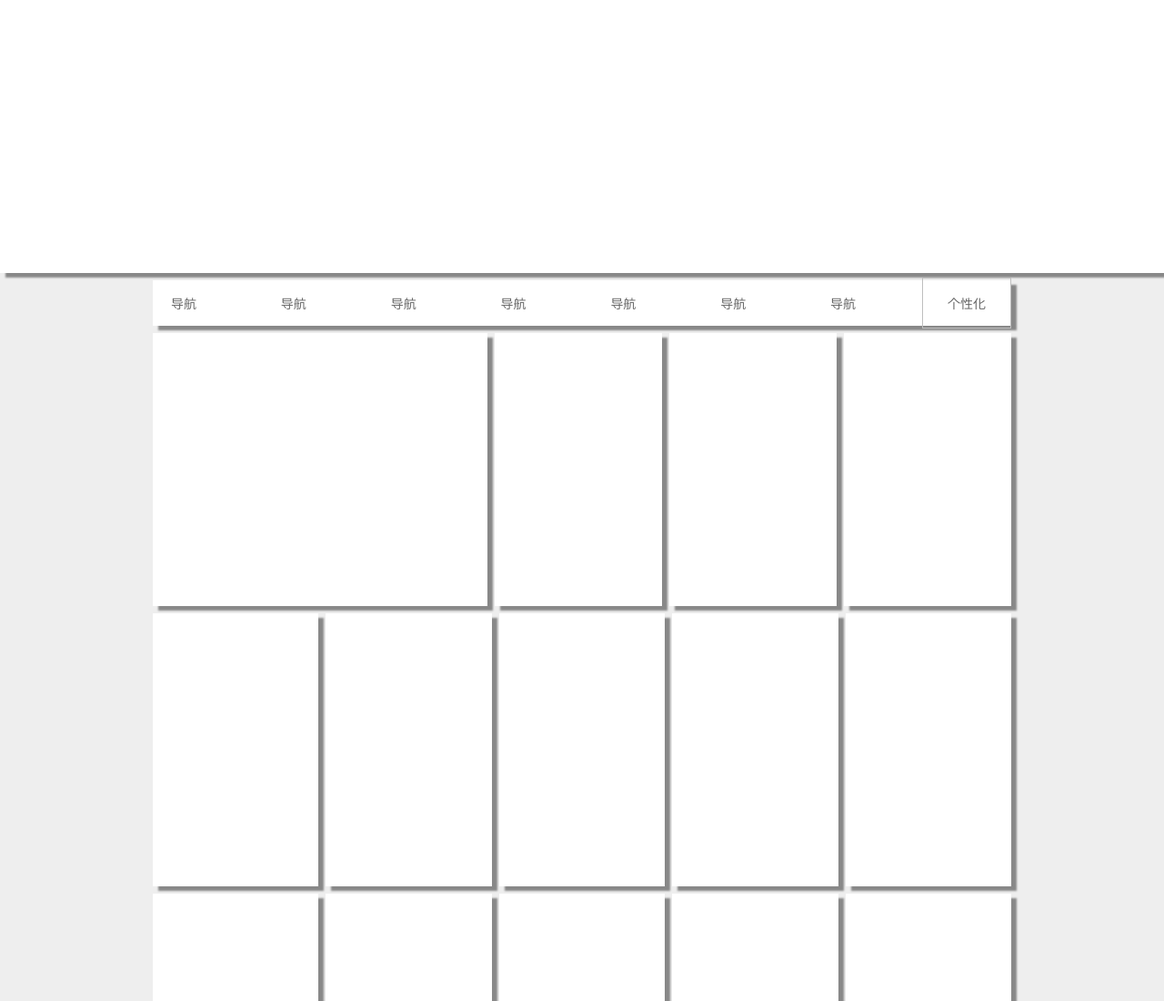
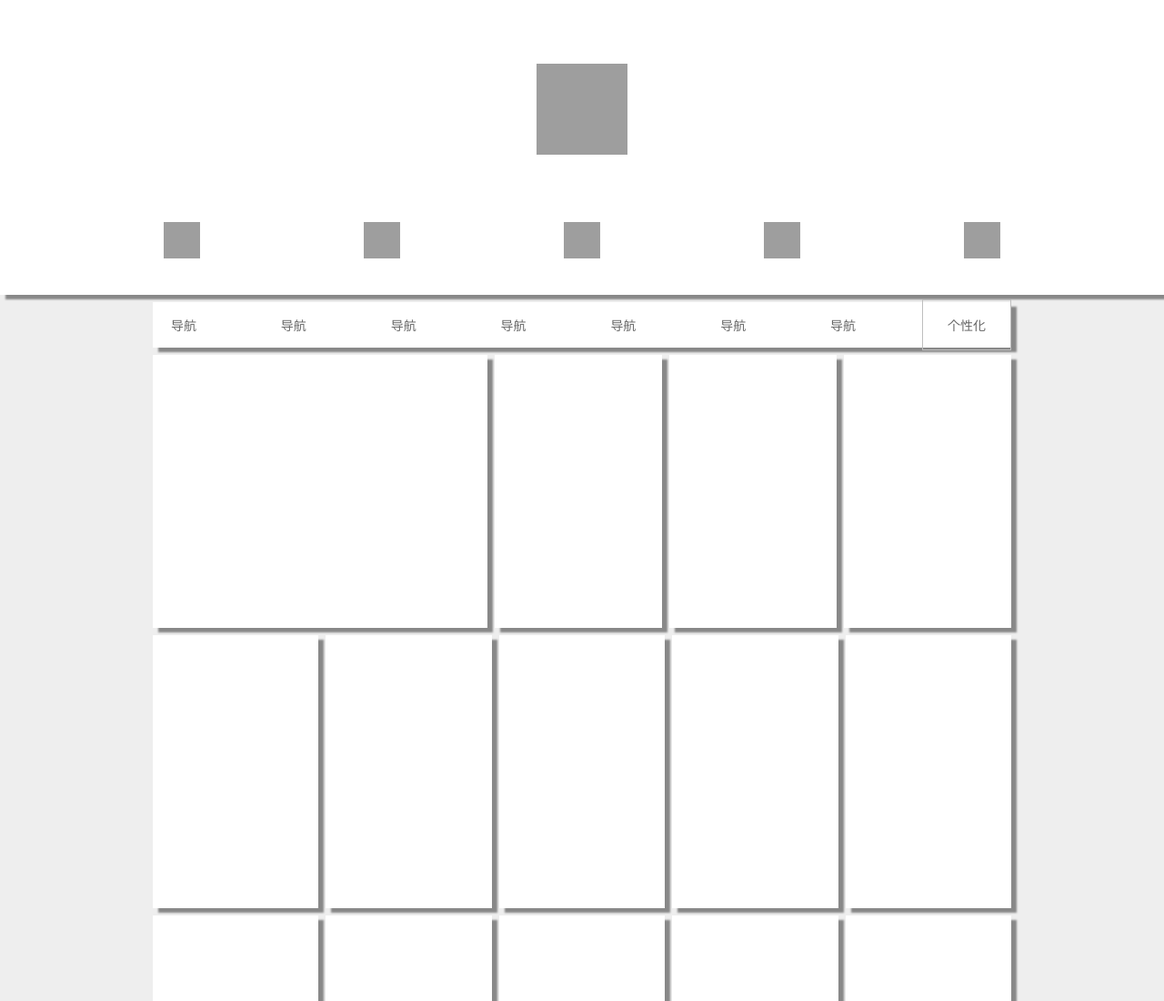
Before and after one commit to JIUR123/jiur, a plain HTML site: page index.html in a window 1280 px wide. Shown: the top 1100 px of the page at 91% size. Drawn offline with Linux system fonts and the light colour scheme; grey boxes are pictures that could not be loaded.

Commit message:
Add files via upload

```diff
--- a/index.html
+++ b/index.html
@@ -4,12 +4,11 @@
     <meta charset="UTF-8" />
     <meta http-equiv="X-UA-Compatible" content="IE=edge" />
     <meta name="viewport" content="width=device-width, initial-scale=1.0" />
-    <title>flex 网页</title>
+    <title>jiur</title>
     <style>
       body {
         margin: 0;
         background-color: #eee;
-        height: 100vh;
         height: 100%;
       }
       * {
@@ -57,7 +56,67 @@
   </head>
   <body class="flex column">
     <!-- 头部栏 -->
-    <div class="baiSe yinying flex" style="height: 300px"></div>
+    <div class="baiSe yinying flex1" style="height: 300px">
+      <!-- 头像栏 -->
+      <div class="flex center" style="padding: 70px; justify-content: center">
+        <a href="https://jiur123.github.io/jiur/one.html">
+          <img
+            src="https://s1.ax1x.com/2022/07/03/j8guEn.jpg"
+            alt="头像"
+            height="100px"
+            width="100px"
+        /></a>
+      </div>
+      <!-- 小框 -->
+      <div class="flex" style="height: 80px; justify-content: space-evenly">
+        <a href="https://www.iqiyi.com/"
+          ><div>
+            <img
+              src="https://img.tukuppt.com/png_preview/00/11/32/wnpEHC72bf.jpg!/fw/780"
+              alt="爱奇艺"
+              height="40px"
+              width="40px"
+            /></div
+        ></a>
+        <a
+          href="https://uland.taobao.com/sem/tbsearch?refpid=mm_26632360_8858797_29866178&keyword=%E6%98%A5%E5%AD%A3%E6%9C%8D%E9%A5%B0&clk1=e5c6e3102235275896a3e42b7af36414&upsId=e5c6e3102235275896a3e42b7af36414"
+          ><div>
+            <img
+              src="https://ts1.cn.mm.bing.net/th/id/R-C.d49459a4d41c2dd9be0d37efb6806349?rik=SIjmAu0JPBDh7w&riu=http%3a%2f%2fp1.itc.cn%2fq_70%2fimages03%2f20201229%2f2998843396b647a5874d30c3d80d678f.png&ehk=105kNnyoDRvI0uLndYoWtHadMrtn%2fzA07dE%2bKNwOzTE%3d&risl=&pid=ImgRaw&r=0"
+              alt="淘宝"
+              height="40px"
+              width="40px"
+            /></div
+        ></a>
+        <a href="https://m.weibo.cn/"
+          ><div>
+            <img
+              src="https://ts1.cn.mm.bing.net/th/id/R-C.e7d7a330c2c32e9c173447ef771e20a6?rik=uz4ezVlmwoiBKw&riu=http%3a%2f%2fwww.kuaipng.com%2fUploads%2fpic%2fw%2f2018%2f09-11%2f47431%2fwater_47431_698_698_.png&ehk=XPmgSzDBiulOtiQ1YAco%2fypi9u%2bQQJBnYEp2nY9fxFM%3d&risl=&pid=ImgRaw&r=0"
+              alt="微博"
+              height="40px"
+              width="40px"
+            /></div
+        ></a>
+        <a href="https://www.zhihu.com/topic/19550228/top-answers">
+          <div>
+            <img
+              src="https://img.88icon.com/upload/jpg/20210525/39840c11a8dba85ceb5b083b005c5f77_46464_630_630.jpg!88con"
+              alt="知乎"
+              height="40px"
+              width="40px"
+            /></div
+        ></a>
+        <a href="http://www.people.com.cn/"
+          ><div>
+            <img
+              src="https://ts1.cn.mm.bing.net/th/id/R-C.ebc6dcdce82124d76b6f06101dee9b99?rik=%2fd6XSGhOLcqavg&riu=http%3a%2f%2fwww.kuaipng.com%2fUploads%2fpic%2fwater%2f44794%2fgoods_water_44794_698_698_.png&ehk=bjLQusAfhrW6V8cfnaXMf7F2eZNWeIhgbQWbafL4RZc%3d&risl=&pid=ImgRaw&r=0"
+              alt="人民网"
+              height="40px"
+              width="40px"
+            /></div
+        ></a>
+      </div>
+    </div>
     <!-- 中心栏 -->
     <div class="flex1 flex">
       <!-- 左栏 -->
```
